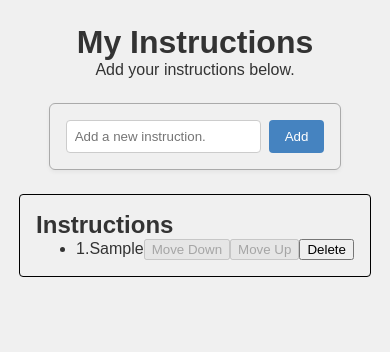
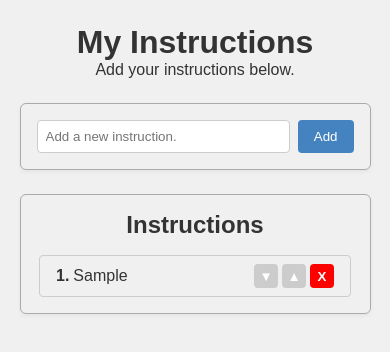
Before and after one commit to juancaricodev/react-test-instruction-list, a React (Vite) app: page / in a window 390 px wide. Both pictures are taken after typing "Sample" into the empty fields and a click on the button "Add". Shown: the top 352 px of the page. Built offline with nearby package versions, Linux system fonts and the light colour scheme.

Commit message:
feat: Add styles for InstructionList component and responsive styles

```diff
--- a/src/components/CreateInstruction/CreateInstructions.css
+++ b/src/components/CreateInstruction/CreateInstructions.css
@@ -6,6 +6,7 @@
   gap: 8px;
   grid-template-columns: 1fr auto;
   padding: 16px 16px 8px;
+  width: 90vw;
 
   .create-instruction__input {
     border: 1px solid #cccccc;
@@ -13,7 +14,6 @@
     color: #333333;
     outline: none;
     padding: 8px;
-    width: 50vw;
   }
 
   .create-instruction__input:focus {
@@ -40,3 +40,10 @@
     grid-column: 1 / -1;
   }
 }
+
+@media (min-width: 768px) {
+  .create-instruction {
+    padding: 24px 24px 16px;
+    width: 70vw;
+  }
+}
--- a/src/components/InstructionList/InstructionList.css
+++ b/src/components/InstructionList/InstructionList.css
@@ -1,5 +1,101 @@
 .instruction-list {
-  border: 1px solid #000000;
-  border-radius: 4px;
+  align-items: center;
+  border: 1px solid #aaaaaa;
+  border-radius: 6px;
+  box-shadow: 0 2px 4px rgba(0,0,0,0.05);
+  display: flex;
+  flex-direction: column;
+  gap: 16px;
   padding: 16px;
+  width: 90vw;
+
+  .instruction-container {
+    display: flex;
+    flex-direction: column;
+    gap: 8px;
+    list-style-type: none;
+    padding: 0;
+
+    .instruction {
+      align-items: center;
+      border: 1px solid #cccccc;
+      border-radius: 4px;
+      color: #333333;
+      display: flex;
+      gap: 8px;
+      justify-content: space-between;
+      padding: 8px 16px;
+      width: 80vw;
+
+      .instruction__text {
+        display: flex;
+        gap: 4px;
+      }
+
+      .instruction__text-order {
+        font-weight: bold;
+      }
+
+      .instruction__text-content {
+        max-width: 40vw;
+      }
+
+      .instruction__buttons {
+        display: flex;
+        gap: 4px;
+      }
+
+      .instruction__buttons--up,
+      .instruction__buttons--down,
+      .instruction__buttons--delete {
+        align-items: center;
+        border: none;
+        border-radius: 4px;
+        color: #ffffff;
+        cursor: pointer;
+        display: flex;
+        height: 24px;
+        justify-content: center;
+        padding: 4px 8px;
+        transition: background-color 0.2s ease-in-out;
+        width: 24px;
+      }
+
+      .instruction__buttons--up,
+      .instruction__buttons--down {
+        background-color: #4583c0;
+
+        &:hover {
+          background-color: #2c5d8a;
+        }
+
+        &:disabled {
+          background-color: #cccccc;
+          cursor: not-allowed;
+        }
+      }
+
+      .instruction__buttons--delete {
+        background-color: #ff0000;
+        font-weight: bold;
+
+        &:hover {
+          background-color: #cc0000;
+        }
+      }
+    }
+  }
 }
+
+@media (min-width: 768px) {
+  .instruction-list {
+    padding: 24px;
+    width: 70vw;
+
+    .instruction-container{
+      .instruction {
+        width: 60vw;
+      }
+    }
+  }
+}
--- a/src/components/InstructionList/InstructionList.tsx
+++ b/src/components/InstructionList/InstructionList.tsx
@@ -44,33 +44,37 @@ const InstructionList: React.FC<InstructionListProps> = ({ instructions, setInst
     <section className='instruction-list'>
       <h2 className='instruction-list__title'>Instructions</h2>
       {instructions.length === 0 ? (
-        <p className='instruction-list__error-message'>Please add a new instruction.</p>
+        <p className='instruction-list__empty-list'>Please add a new instruction.</p>
       ) : (
         <ul className='instruction-container'>
           {instructions.map((instruction) => (
             <li className='instruction' key={instruction.order}>
-              <span className='instruction__order'>{instruction.order}.</span>
-              <span className='instruction__text'>{instruction.text}</span>
+              <div className='instruction__text'>
+                <span className='instruction__text-order'>{instruction.order}.</span>
+                <span className='instruction__text-content'>{instruction.text}</span>
+              </div>
+              <div className='instruction__buttons'>
                 <button
-                className='instruction__button--down'
+                  className='instruction__buttons--down'
                   onClick={() => handleMoveDown(instruction.order)}
                   disabled={handleDownDisabled(instruction.order)}
                 >
-                Move Down
+                  ▼
                 </button>
                 <button
-                className='instruction__button--up'
+                  className='instruction__buttons--up'
                   onClick={() => handleMoveUp(instruction.order)}
                   disabled={handleUpDisabled(instruction.order)}
                 >
-                Move Up
+                  ▲
                 </button>
                 <button
-                className='instruction__button--delete'
+                  className='instruction__buttons--delete'
                   onClick={() => handleDelete(instruction.order)}
                 >
-                Delete
+                  X
                 </button>
+              </div>
             </li>
           ))}
         </ul>
```
Lines whose indentation alone changed are shown as unchanged.
